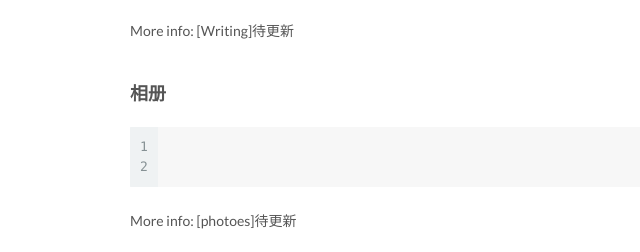
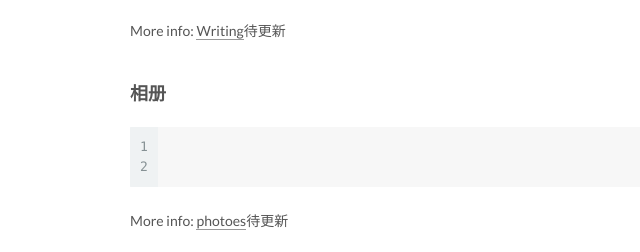
Before and after one commit to yudiya/yudi.github.io, a plain HTML site: page 2017/05/06/hello-world/index.html in a window 1280 px wide. Shown: the part 700-952 px from the top of the page, 0-640 px from the left. Drawn offline with Linux system fonts and the light colour scheme.

Commit message:
Site updated: 2017-05-10 12:57:53

```diff
--- a/2017/05/06/hello-world/index.html
+++ b/2017/05/06/hello-world/index.html
@@ -90,16 +90,16 @@
 
 
 
-<meta name="description" content="欢迎来到我的博客，我是雨滴~ 待更新内容文章12 More info: [Writing]待更新 相册12 More info: [photoes]待更新">
+<meta name="description" content="欢迎来到我的博客，我是雨滴~ 待更新内容文章12 More info: Writing待更新 相册12 More info: photoes待更新">
 <meta property="og:type" content="article">
 <meta property="og:title" content="Hello World">
 <meta property="og:url" content="http://yoursite.com/2017/05/06/hello-world/index.html">
 <meta property="og:site_name" content="雨滴的博客">
-<meta property="og:description" content="欢迎来到我的博客，我是雨滴~ 待更新内容文章12 More info: [Writing]待更新 相册12 More info: [photoes]待更新">
-<meta property="og:updated_time" content="2017-05-10T04:55:57.248Z">
+<meta property="og:description" content="欢迎来到我的博客，我是雨滴~ 待更新内容文章12 More info: Writing待更新 相册12 More info: photoes待更新">
+<meta property="og:updated_time" content="2017-05-10T04:57:41.250Z">
 <meta name="twitter:card" content="summary">
 <meta name="twitter:title" content="Hello World">
-<meta name="twitter:description" content="欢迎来到我的博客，我是雨滴~ 待更新内容文章12 More info: [Writing]待更新 相册12 More info: [photoes]待更新">
+<meta name="twitter:description" content="欢迎来到我的博客，我是雨滴~ 待更新内容文章12 More info: Writing待更新 相册12 More info: photoes待更新">
 
 
 
@@ -318,9 +318,9 @@
 
         <p>欢迎来到我的博客，我是雨滴~</p>
 <h2 id="待更新内容"><a href="#待更新内容" class="headerlink" title="待更新内容"></a>待更新内容</h2><h3 id="文章"><a href="#文章" class="headerlink" title="文章"></a>文章</h3><figure class="highlight bash"><table><tr><td class="gutter"><pre><div class="line">1</div><div class="line">2</div></pre></td><td class="code"><pre><div class="line"></div><div class="line"></div></pre></td></tr></table></figure>
-<p>More info: [Writing]待更新</p>
+<p>More info: <a href="">Writing</a>待更新</p>
 <h3 id="相册"><a href="#相册" class="headerlink" title="相册"></a>相册</h3><figure class="highlight bash"><table><tr><td class="gutter"><pre><div class="line">1</div><div class="line">2</div></pre></td><td class="code"><pre><div class="line"></div><div class="line"></div></pre></td></tr></table></figure>
-<p>More info: [photoes]待更新</p>
+<p>More info: <a href="">photoes</a>待更新</p>
 
 
     </div>
```
Also changed, not shown: index.html (+2 -2 lines).
